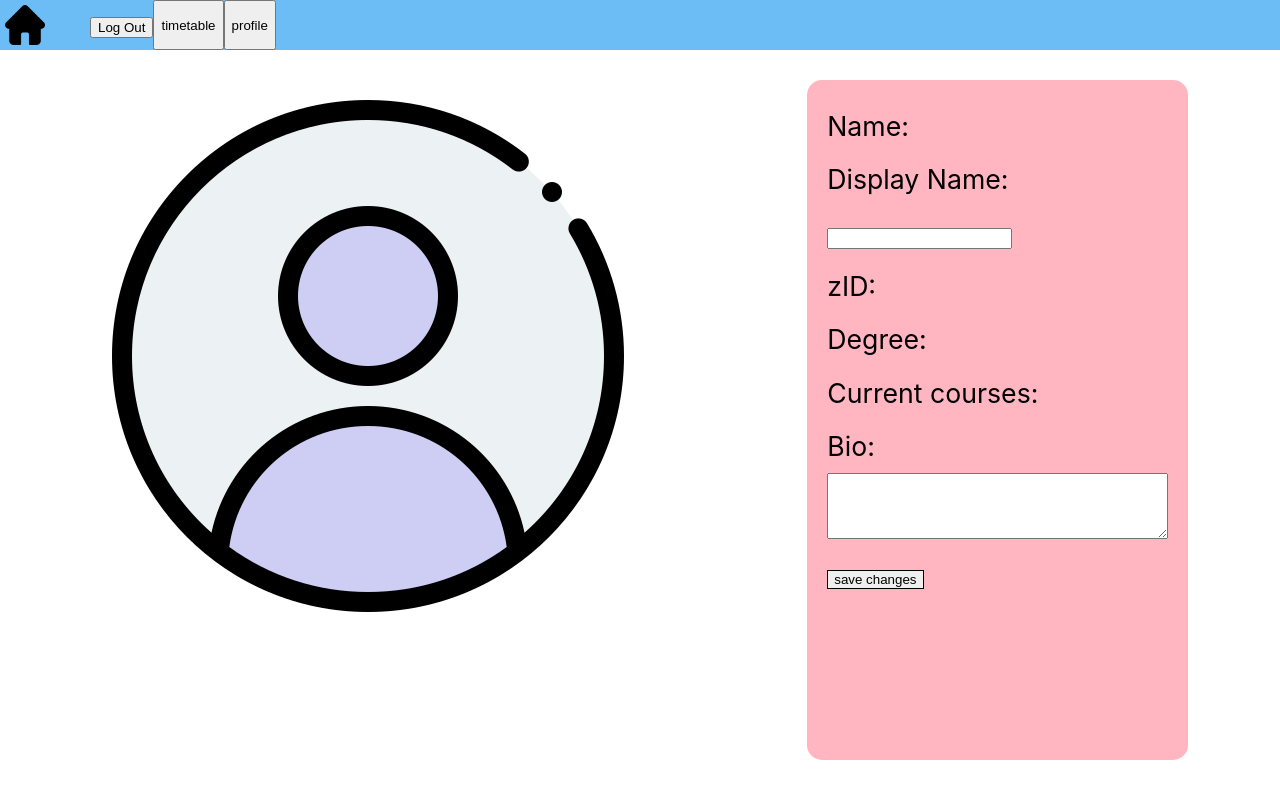
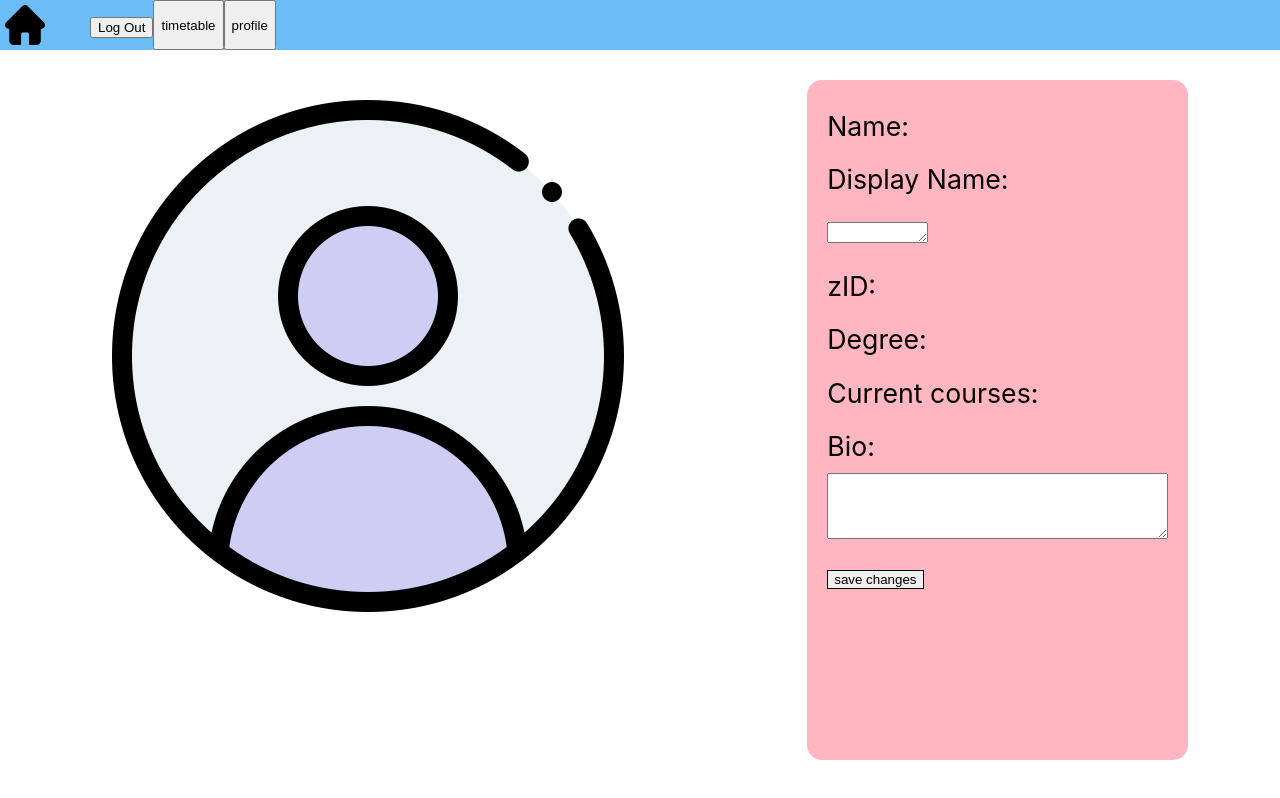
Before and after one commit to RyderAU/capstone-project, a React (Create React App) app in the folder frontend/: page /dashboard/profile in a window 1280 px wide. Built offline with nearby package versions, Linux system fonts and the light colour scheme; no server answers.

Commit message:
Profile changes

```diff
--- a/frontend/src/components/Profile.jsx
+++ b/frontend/src/components/Profile.jsx
@@ -6,20 +6,14 @@ import { StoreContext } from '../Store';
 import { useState } from "react";
 
 const Profile = () => {
-  // dummy response
-  // const res = {
-  //   degree: "Program: 3778 - Computer Science - Sydney",
-  //   name: "Ryder Jacka",
-  //   displayName: "Ryderr",
-  //   bio: "I hate coding",
-  //   zID: "z5230735",
-  //   courses: ["COMP3900", "COMP4920"],
-  // };
-
   const context = React.useContext(StoreContext);
   const [url, ] = context.url;
   const [token, ] = context.token;
   const [details, setDetails] = useState({});
+
+  const [displayName, setDisplayName] = context.displayName;
+  const [bio, setBio] = useState("");
+
 
   React.useEffect(() => {
     // get profile info
@@ -29,11 +23,36 @@ const Profile = () => {
   }, []);
 
   const handleSuccess = (res) => {
+    console.log(res.data)
     setDetails(res.data);
+    setDisplayName(res.data.username);
+    setBio(res.data.bio);
   }
 
   const saveChanges = () => {
-    console.log('hi');
+    console.log(`display name is ${displayName}`);
+    console.log(`bio name is ${bio}`);
+    axios.post(`${url}/dashboard/profile`, {
+      token: token,
+      display_name: displayName,
+      bio: bio,
+    })
+      .then(r => {
+        console.log(`response is ${r}`);
+      })
+      .catch(err => {
+        console.log(err);
+      });
+  }
+
+  const handleDisplayChange = (e) => {
+    console.log(`new display value is ${e.target.value}`);
+    setDisplayName(e.target.value);
+  }
+
+  const handleBioChange = (e) => {
+    console.log(`new bio value is ${e.target.value}`)
+    setBio(e.target.value);
   }
 
   return (
@@ -43,11 +62,11 @@ const Profile = () => {
       </div>
       <div className="profile-description">
         <div className="title">Name: <div className="field-entry">{details.real_name}</div></div>
-        <div className="title">Display Name: <div><input type="text" value={details.username}/></div></div>
+        <div className="title">Display Name: <div><textarea type="text" rows="1" cols="10" onChange={(e) => handleDisplayChange(e)} value={displayName}></textarea></div></div>
         <div className="title">zID: <div className="field-entry">{details.zid}</div></div>
         <div className="title">Degree: <div className="field-entry">{details.degree}</div></div>
         <div className="title">Current courses: <div className="field-entry">{details.courses}</div></div>
-        <div className="title">Bio: <div><textarea type="text" rows="4" cols="40">{details.bio}</textarea></div></div>
+        <div className="title">Bio: <div><textarea type="text" rows="4" cols="40" onChange={(e) => handleBioChange(e)} value={bio}>{bio}</textarea></div></div>
         <button className="save-changes-button" onClick={saveChanges}>save changes</button>
       </div>
     </div>
```
